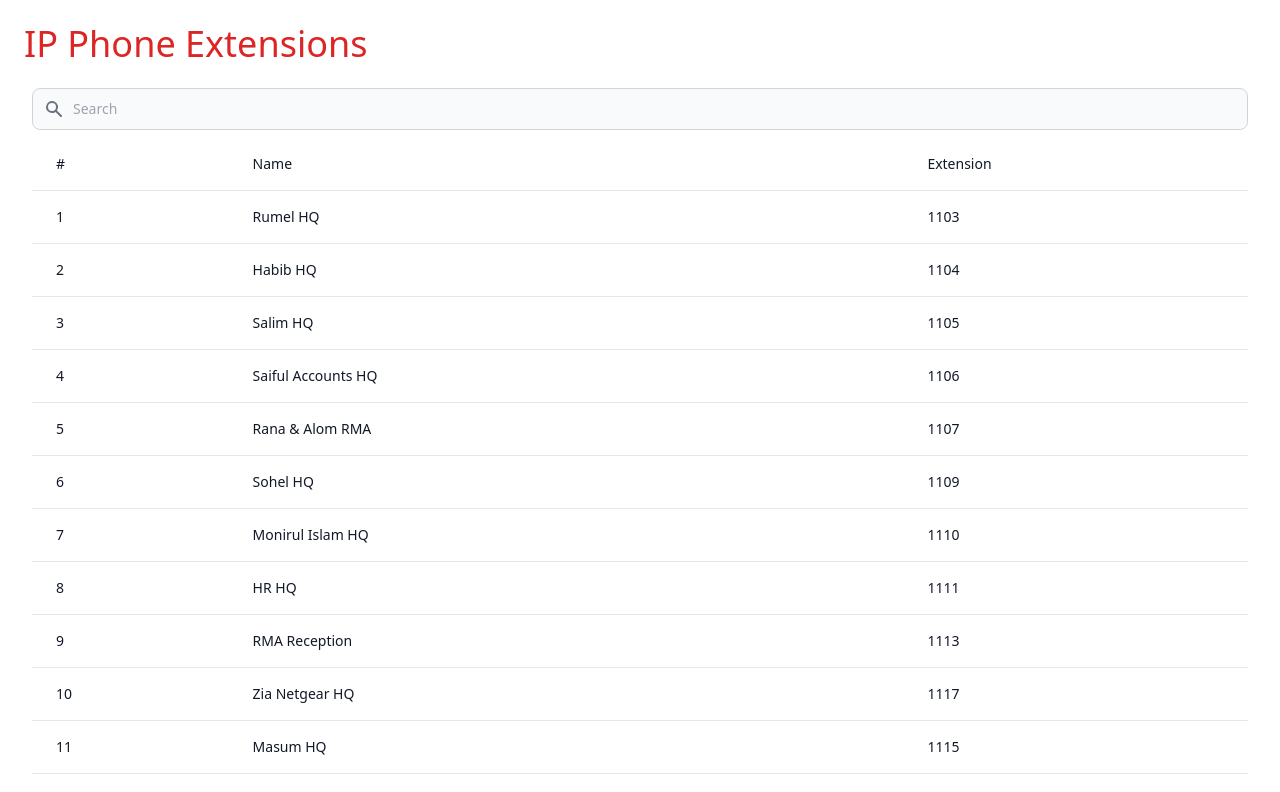
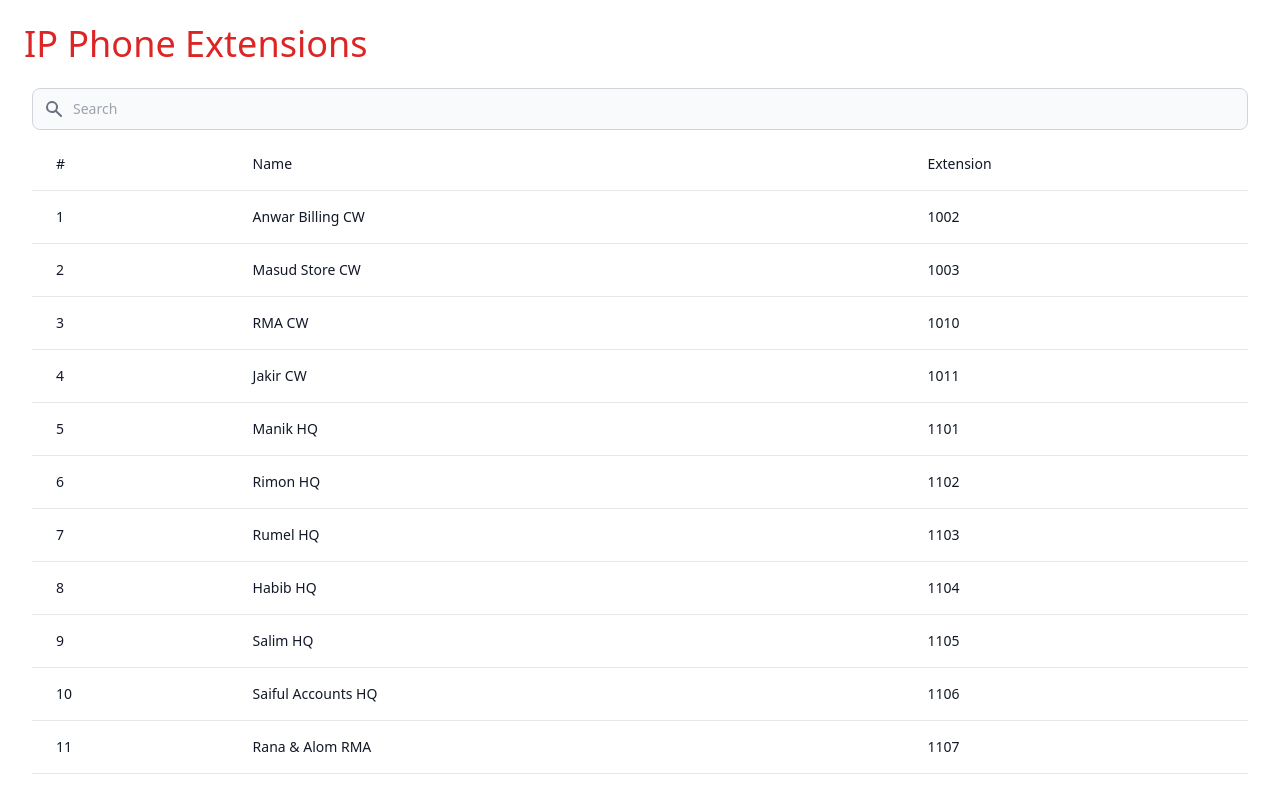
Before and after one commit to masumcity/vue3filter, a Vue app: page / in a window 1280 px wide. Shown: the top 792 px of the page. Built offline with nearby package versions, Linux system fonts and the light colour scheme.

Commit message:
new number

```diff
--- a/src/App.vue
+++ b/src/App.vue
@@ -41,7 +41,7 @@
                 </tr>
               </thead>
               <tbody>
-                <tr v-for="(list, index) in filtereds" :key="index"
+                <tr v-for="(list, index) in sortedArray" :key="index"
                   class="bg-white border-b transition duration-300 ease-in-out hover:bg-gray-100">
                   <td class="px-6 py-4 whitespace-nowrap text-sm font-medium text-gray-900">
                     {{ index + 1 }}
@@ -90,6 +90,22 @@ export default {
           list.name.toLowerCase().includes(search)
       );
     },
+    sortedArray() {
+      return this.filtereds.sort((a, b) => {
+        const aa = Number(a.ext);
+        const bb = Number(b.ext);
+
+        if (aa > bb) {
+          return 1;
+        }
+
+        if (aa < bb) {
+          return -1;
+        }
+
+        return 0;
+      });
+    }
   },
 };
 </script>
```
